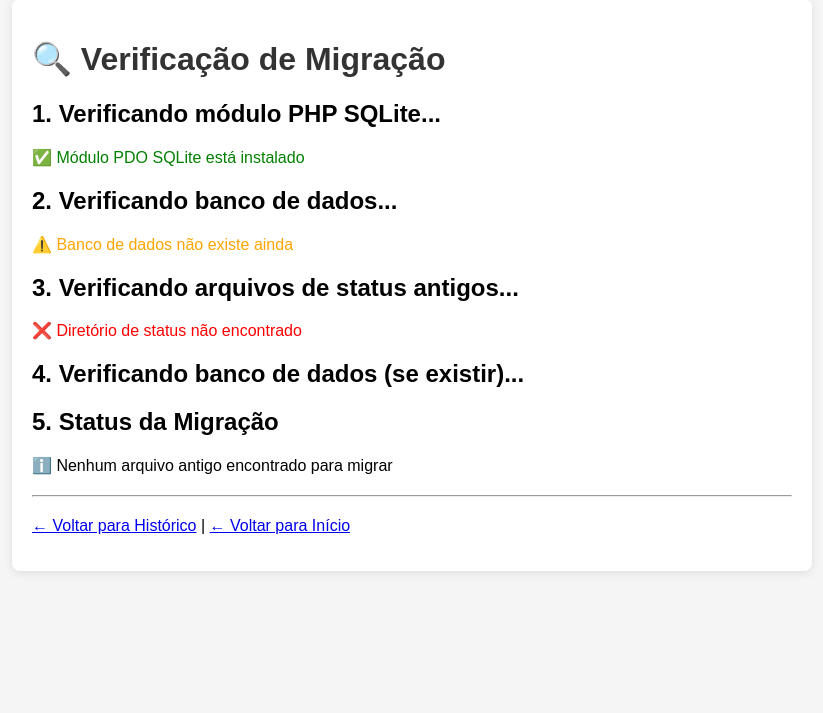
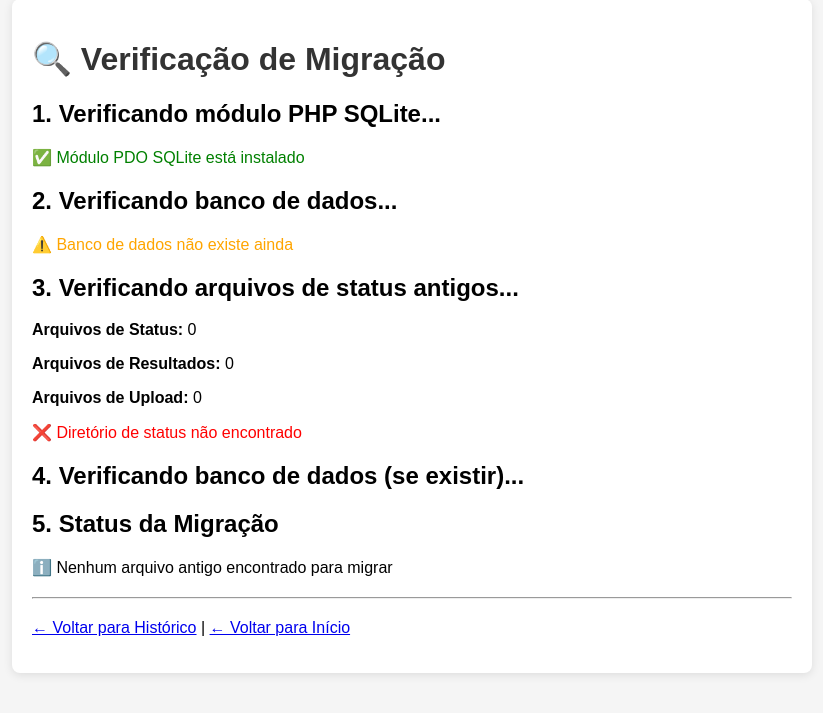
Before and after one commit to mazinholeal/consultaNumero, a PHP site: page /check_migration.php in a window 1280 px wide. Shown: the part 71-784 px from the top of the page, without its empty margins (228-1051 px from the left). Before the commit the page ends 644 px from the top, so only its background shows below. Run offline with PHP 8.4, Linux system fonts and the light colour scheme.

Commit message:
Improve migration: handle cases where status files are missing but results exist

```diff
--- a/check_migration.php
+++ b/check_migration.php
@@ -73,27 +73,68 @@ header('Content-Type: text/html; charset=utf-8');
 
         echo "<h2>3. Verificando arquivos de status antigos...</h2>";
         $statusDir = __DIR__ . '/status/';
+        $resultsDir = __DIR__ . '/results/';
+        $uploadsDir = __DIR__ . '/uploads/';
+
         $statusFiles = [];
+        $resultsFiles = [];
+        $uploadFiles = [];
+
         if (is_dir($statusDir)) {
             $files = glob($statusDir . '*.json');
             $statusFiles = array_filter($files, function($file) {
                 return !preg_match('/_(checkpoint|errors)\.json$/', $file);
             });
-            echo "<p>Encontrados: <strong>" . count($statusFiles) . "</strong> arquivos de status</p>";
+        }
+
+        if (is_dir($resultsDir)) {
+            $resultsFiles = glob($resultsDir . '*.json');
+            $resultsFiles = array_filter($resultsFiles, function($file) {
+                return basename($file) !== '.gitkeep';
+            });
+        }
+
+        if (is_dir($uploadsDir)) {
+            $uploadFiles = glob($uploadsDir . '*');
+            $uploadFiles = array_filter($uploadFiles, function($file) {
+                return is_file($file) && basename($file) !== '.gitkeep';
+            });
+        }
+
+        echo "<p><strong>Arquivos de Status:</strong> " . count($statusFiles) . "</p>";
+        echo "<p><strong>Arquivos de Resultados:</strong> " . count($resultsFiles) . "</p>";
+        echo "<p><strong>Arquivos de Upload:</strong> " . count($uploadFiles) . "</p>";
 
         if (count($statusFiles) > 0) {
-                echo "<ul>";
-                foreach (array_slice($statusFiles, 0, 5) as $file) {
+            echo "<h3>Arquivos de Status encontrados:</h3><ul>";
+            foreach (array_slice($statusFiles, 0, 10) as $file) {
                 $data = json_decode(file_get_contents($file), true);
                 $jobId = $data['job_id'] ?? basename($file);
-                    echo "<li>" . htmlspecialchars($jobId) . " - " . ($data['file_name'] ?? 'N/A') . "</li>";
+                $fileName = $data['file_name'] ?? 'N/A';
+                $status = $data['status'] ?? 'unknown';
+                echo "<li><strong>" . htmlspecialchars($jobId) . "</strong> - " . htmlspecialchars($fileName) . " (" . htmlspecialchars($status) . ")</li>";
             }
-                if (count($statusFiles) > 5) {
-                    echo "<li>... e mais " . (count($statusFiles) - 5) . " arquivos</li>";
+            if (count($statusFiles) > 10) {
+                echo "<li>... e mais " . (count($statusFiles) - 10) . " arquivos</li>";
             }
             echo "</ul>";
         }
-        } else {
+
+        if (count($resultsFiles) > 0 && count($statusFiles) == 0) {
+            echo "<p class='warning'>⚠️ Há arquivos de resultados mas nenhum arquivo de status correspondente!</p>";
+            echo "<p>Isso pode significar que os arquivos de status foram deletados ou estão em outro local.</p>";
+            echo "<h3>Arquivos de Resultados encontrados:</h3><ul>";
+            foreach (array_slice($resultsFiles, 0, 5) as $file) {
+                $jobId = basename($file, '.json');
+                echo "<li>" . htmlspecialchars($jobId) . "</li>";
+            }
+            if (count($resultsFiles) > 5) {
+                echo "<li>... e mais " . (count($resultsFiles) - 5) . " arquivos</li>";
+            }
+            echo "</ul>";
+        }
+
+        if (!is_dir($statusDir)) {
             echo "<p class='error'>❌ Diretório de status não encontrado</p>";
         }
 
```
Lines whose indentation alone changed are shown as unchanged.
